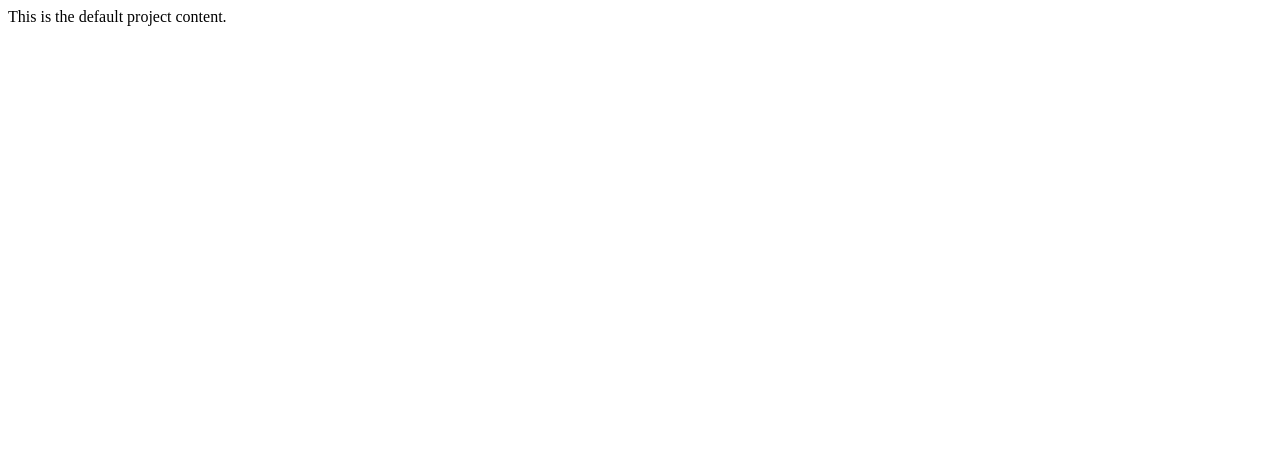
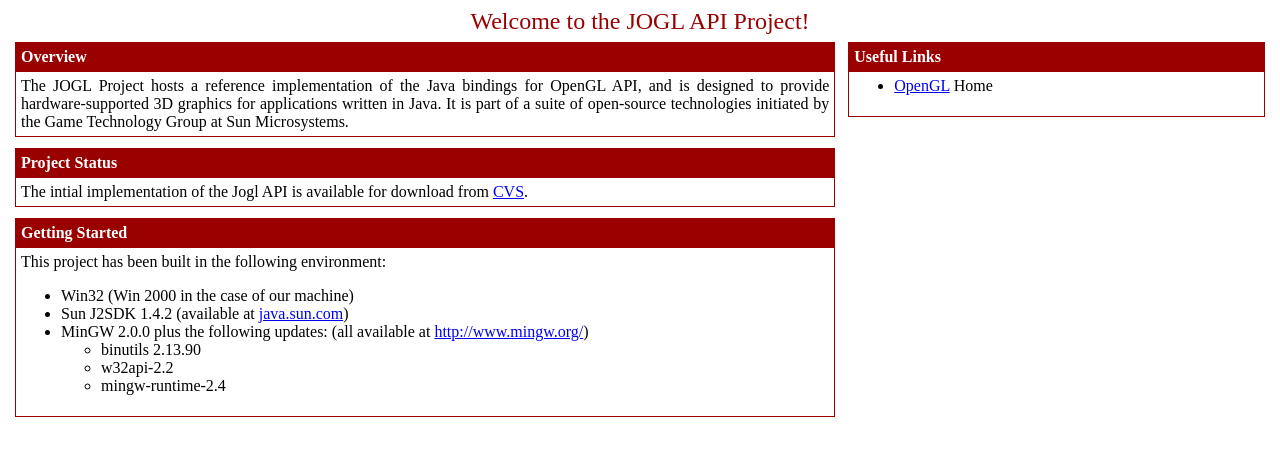
Before and after one commit to sgothel/jogl, a plain HTML site: page www/index.html in a window 1280 px wide. Drawn offline with Linux system fonts and the light colour scheme.

Commit message:
update docs
git-svn-id: file:///usr/local/projects/SUN/JOGL/git-svn/svn-server-sync/jogl/trunk@7 232f8b59-042b-4e1e-8c03-345bb8c30851

```diff
--- a/www/index.html
+++ b/www/index.html
@@ -1,5 +1,92 @@
-<html>
-  <body>
-    This is the default project content.
-  </body>
-</html>
+<!DOCTYPE HTML PUBLIC "-//W3C//DTD HTML 4.0 Transitional//EN">
+<HTML><HEAD>
+<META content="text/html; charset=windows-1252" http-equiv=Content-Type>
+<META content="MSHTML 5.00.2920.0" name=GENERATOR></HEAD>
+<BODY>
+<DIV align=center><FONT color=#990000 size=+2>Welcome to the JOGL API
+Project! </FONT></DIV>
+<TABLE border=0 cellPadding=0 cellSpacing=1 width="100%">
+  <TBODY>
+  <TR>
+    <TD vAlign=top width="66%">
+      <TABLE border=0 cellPadding=5 cellSpacing=1 height=358 width="100%">
+        <TBODY>
+        <TR>
+          <TD vAlign=top>
+            <TABLE bgColor=#990000 border=0 cellPadding=5 cellSpacing=1
+            width="100%">
+              <TBODY>
+              <TR>
+                <TD bgColor=#990000 vAlign=top width=589>
+                  <DIV align=left><FONT
+                  color=#ffffff><STRONG>Overview</STRONG></FONT></DIV></TD></TR>
+              <TR>
+                <TD bgColor=#ffffff vAlign=top>
+                  <DIV align=justify>
+                  <P>The JOGL Project hosts a reference implementation of the Java
+                  bindings for OpenGL API, and is designed to provide hardware-supported
+                  3D graphics for applications written in Java. It is part of a
+                  suite of open-source technologies initiated by the Game
+                  Technology Group at Sun Microsystems.</P>
+                </DIV></TD></TR></TBODY></TABLE></TD></TR>
+        <TR>
+          <TD>
+            <TABLE bgColor=#990000 border=0 cellPadding=5 cellSpacing=1
+            width="100%">
+              <TBODY>
+              <TR>
+                <TD bgColor=#990000 width=589>
+                  <DIV align=left><FONT color=#ffffff><STRONG>Project
+                  Status</STRONG></FONT></DIV></TD></TR>
+              <TR>
+                <TD bgColor=#ffffff>
+                  <DIV align=justify>The intial implementation of the Jogl
+                  API is available for download from <A
+                  href="http://jogl.dev.java.net/source/browse/jogl/">CVS</A>.
+              </DIV></TD></TR></TBODY></TABLE></TD></TR>
+        <TR>
+          <TD>
+            <TABLE bgColor=#990000 border=0 cellPadding=5 cellSpacing=1
+            width="100%">
+              <TBODY>
+              <TR>
+                <TD bgColor=#990000 width=589>
+                  <DIV align=left><FONT color=#ffffff><STRONG>Getting Started
+                  </STRONG></FONT></DIV></TD></TR>
+              <TR>
+                <TD bgColor=#ffffff vAlign=top>
+                  <P>This project has been built in the following
+                  environment:</P>
+                  <UL>
+                    <LI>Win32 (Win 2000 in the case of our machine)
+                    <LI>Sun J2SDK 1.4.2 (available at <A
+                    href="http://java.sun.com/" target=_blank>java.sun.com</A>)
+                    <LI>MinGW 2.0.0 plus the following updates: (all available
+                    at <A href="http://www.mingw.org/"
+                    target=_blank>http://www.mingw.org/</A>)
+                    <UL>
+                      <LI>binutils 2.13.90
+                      <LI>w32api-2.2
+                      <LI>mingw-runtime-2.4
+                    </UL>
+              </A></P></LI></UL></TD></TR></TBODY></TABLE></TD></TR></TBODY></TABLE>
+      <P>&nbsp;</P></TD>
+    <TD vAlign=top>
+      <TABLE border=0 cellPadding=5 cellSpacing=1 width="100%">
+        <TBODY>
+        <TR>
+          <TD>
+            <TABLE bgColor=#990000 border=0 cellPadding=5 cellSpacing=1
+            width="100%">
+              <TBODY>
+              <TR>
+                <TD bgColor=#990000 vAlign=top>
+                  <DIV align=left><FONT color=#ffffff><STRONG>Useful
+                  Links</STRONG></FONT></DIV></TD></TR>
+              <TR>
+                <TD valign="top" bgcolor="#FFFFFF"><UL>
+                    <LI><A href="http://www.opengl.org" target="_blank">OpenGL</A>
+                      Home</LI>
+                </TR></TBODY></TABLE></TD></TR>
+        <TR>
+          <TD>&nbsp;</TD></TR></TBODY></TABLE></TD></TR></TBODY></TABLE></BODY></HTML>
```
Also changed, not shown: doc/HowToBuild.html (+2 -3 lines).
